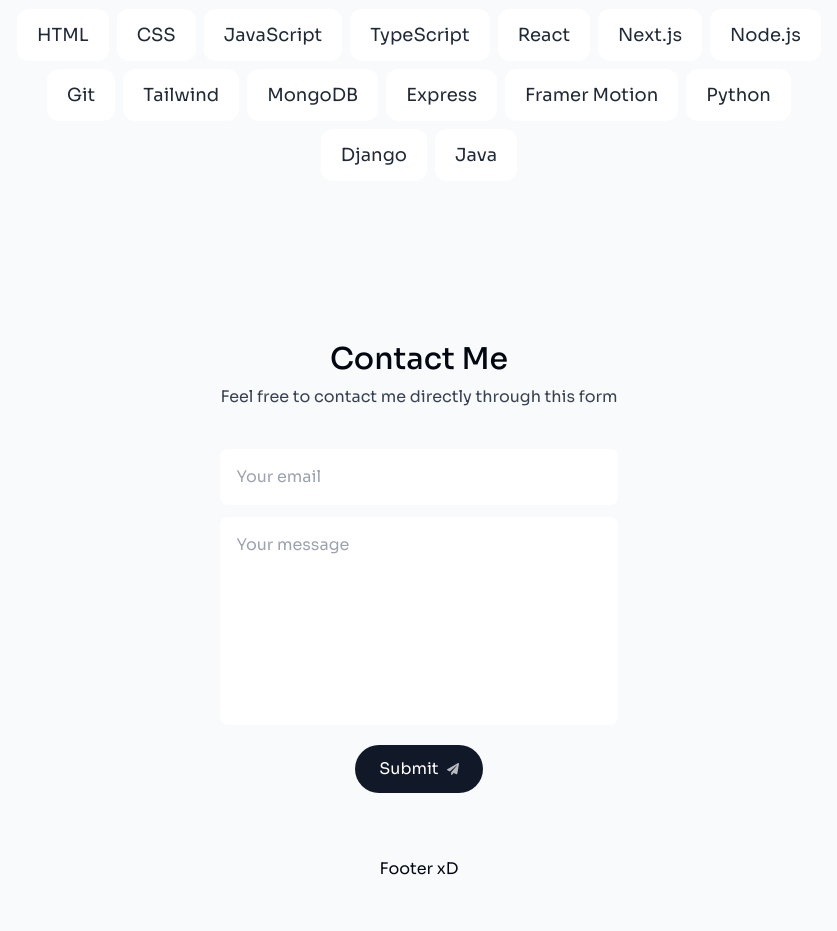
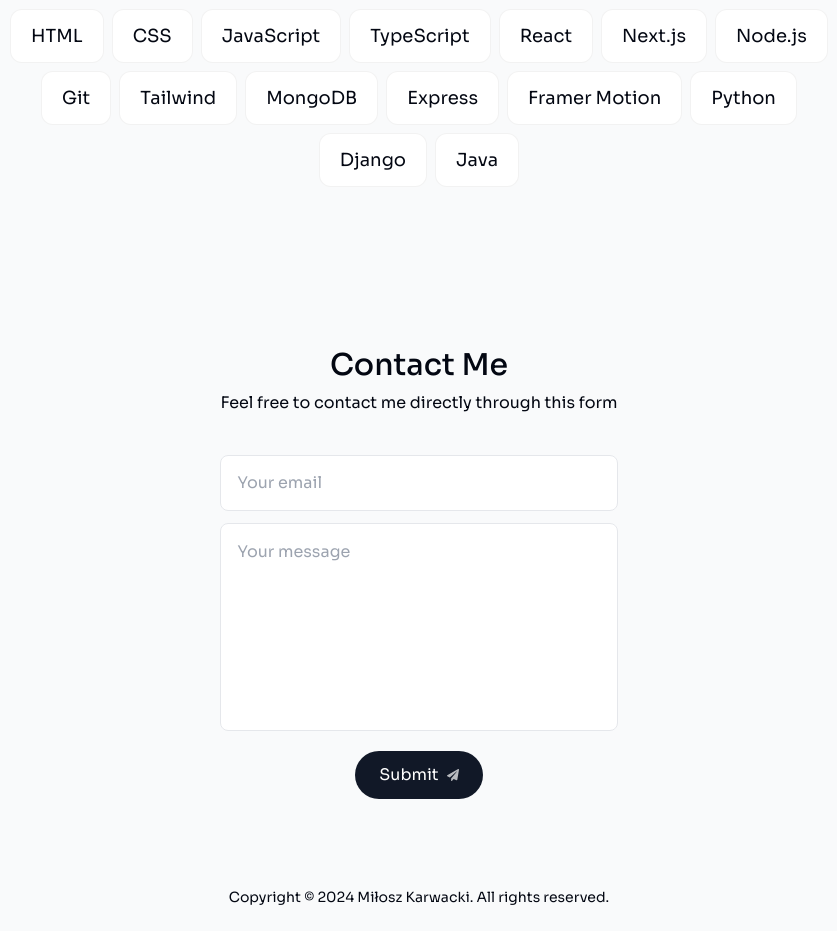
Before and after one commit to MiloszKarwacki/portfolio, a Next.js app: page / in a window 1280 px wide. Shown: the part 3060-3991 px from the top of the page, without its empty margins (221-1058 px from the left). Before the commit the page ends 3941 px from the top, so only its background shows below. Built offline with nearby package versions, Linux system fonts and the light colour scheme.

Commit message:
Add Footer.tsx

```diff
--- a/app/layout.tsx
+++ b/app/layout.tsx
@@ -6,6 +6,7 @@ import NavBar from "@/components/NavBar";
 import ThemeSwitch from "@/components/ThemeControler";
 import ThemeContextProvider from "@/containers/theme-context";
 import { LanguageProvider } from "@/containers/languageContext";
+import Footer from "@/components/Footer";
 
 const sora = Sora({
   subsets: ["latin"],
@@ -36,7 +37,9 @@ export default function RootLayout({
             <Providers>
               <NavBar />
               {children}
+
               <ThemeSwitch />
+              <Footer />
             </Providers>
           </LanguageProvider>
         </ThemeContextProvider>
--- a/app/page.tsx
+++ b/app/page.tsx
@@ -3,7 +3,6 @@ import About from "@/components/About";
 import Projects from "@/components/Projects";
 import Skills from "@/components/Skills";
 import Contact from "@/components/Contact";
-import Footer from "@/components/Footer";
 
 export default function Home() {
   return (
@@ -13,7 +12,6 @@ export default function Home() {
       <Projects />
       <Skills />
       <Contact />
-      <Footer />
     </div>
   );
 }
--- a/components/Contact.tsx
+++ b/components/Contact.tsx
@@ -14,16 +14,8 @@ const Contact = () => {
 
   const handleSubmit = async (e: React.FormEvent<HTMLFormElement>) => {
     e.preventDefault();
-    // Here you would typically handle the form submission
-    // For example, send the data to your server
-
-    // For demonstration, we'll just set isSubmitted to true
     setIsSubmitted(true);
-
-    // Reset the form
     e.currentTarget.reset();
-
-    // Hide the notification after 3 seconds
     setTimeout(() => setIsSubmitted(false), 3000);
   };
 
@@ -45,7 +37,7 @@ const Contact = () => {
         damping={1e-1}
         triggerOnce={true}
       >
-        <p className="text-gray-700 -mt-6 dark:text-white/80">
+        <p className="text-text-muted-light -mt-6 dark:text-text-muted-dark">
           {"Feel free to contact me directly through this form"}
         </p>
       </Fade>
@@ -57,11 +49,23 @@ const Contact = () => {
         triggerOnce={true}
       >
         <form
-          className="mt-10 flex flex-col items-center dark:text-black"
+          className="mt-10 flex flex-col items-center"
           onSubmit={handleSubmit}
         >
           <input
-            className="h-14 px-4 rounded-lg border-black dark:bg-white dark:text-black w-full"
+            className="h-14 px-4 rounded-lg
+              border border-ui-border-light
+              bg-background-elevated-light
+              text-text-primary-light
+              dark:border-ui-border-dark
+              dark:bg-background-elevated-dark
+              dark:text-text-primary-dark
+              w-full
+              focus:outline-none
+              focus:ring-2
+              focus:ring-primary-light
+              dark:focus:ring-primary-dark
+              transition-colors"
             name="senderEmail"
             type="email"
             required
@@ -70,7 +74,19 @@ const Contact = () => {
           />
           <textarea
             ref={messageRef}
-            className="h-52 my-3 rounded-lg resize-none border-black p-4 w-full"
+            className="h-52 my-3 rounded-lg resize-none
+              border border-ui-border-light
+              bg-background-elevated-light
+              text-text-primary-light
+              dark:border-ui-border-dark
+              dark:bg-background-elevated-dark
+              dark:text-text-primary-dark
+              p-4 w-full
+              focus:outline-none
+              focus:ring-2
+              focus:ring-primary-light
+              dark:focus:ring-primary-dark
+              transition-colors"
             name="message"
             placeholder={"Your message"}
             required
@@ -87,7 +103,11 @@ const Contact = () => {
             initial={{ y: 50, opacity: 0 }}
             animate={{ y: 0, opacity: 1 }}
             exit={{ y: 50, opacity: 0 }}
-            className="fixed bottom-4 left-0 right-0 mx-auto w-max bg-green-500 text-white px-6 py-3 rounded-full shadow-lg z-50"
+            className="fixed bottom-4 left-0 right-0 mx-auto w-max
+              bg-state-success text-text-inverse-light
+              px-6 py-3 rounded-full
+              shadow-xl dark:shadow-xl-dark
+              z-50"
           >
             Message sent successfully!
           </motion.div>
--- a/components/Footer.tsx
+++ b/components/Footer.tsx
@@ -1,7 +1,46 @@
-import React from "react";
+"use client";
+
+import React, { useState, useEffect } from "react";
+import { motion, useAnimation } from "framer-motion";
+import { useInView } from "react-intersection-observer";
 
 const Footer = () => {
-  return <div>Footer xD</div>;
+  const controls = useAnimation();
+  const [isVisible, setIsVisible] = useState(false);
+  const { ref, inView } = useInView({
+    threshold: 0.95,
+  });
+
+  const currentYear = new Date().getFullYear();
+
+  useEffect(() => {
+    if (inView) {
+      // Opóźnienie animacji o 1 sekundę po wejściu sekcji Contact w viewport
+      const timer = setTimeout(() => {
+        setIsVisible(true);
+        controls.start({ opacity: 1 });
+      }, 1000);
+
+      return () => clearTimeout(timer);
+    }
+  }, [inView, controls]);
+
+  return (
+    <motion.footer
+      ref={ref}
+      initial={{ opacity: 0 }}
+      animate={controls}
+      className={`mt-auto py-6 text-center text-text-muted-light dark:text-text-muted-dark transition-opacity duration-500 ${
+        isVisible ? "opacity-100" : "opacity-0"
+      }`}
+    >
+      <div className="container mx-auto px-4">
+        <p className="text-sm">
+          Copyright © {currentYear} Miłosz Karwacki. All rights reserved.
+        </p>
+      </div>
+    </motion.footer>
+  );
 };
 
 export default Footer;
--- a/components/SectionHeading.tsx
+++ b/components/SectionHeading.tsx
@@ -1,4 +1,3 @@
-import { h2 } from "framer-motion/client";
 import React from "react";
 
 type SectionHeadingProps = {
--- a/components/Skills.tsx
+++ b/components/Skills.tsx
@@ -3,8 +3,6 @@
 import SectionHeading from "./SectionHeading";
 import { skillsData } from "@/lib/data";
 import { useSectionInView } from "@/lib/useInView";
-
-//Animation
 import { motion } from "framer-motion";
 
 const fadeInAnimationVariants = {
@@ -28,10 +26,10 @@ export default function Skills() {
     <section
       ref={ref}
       id="skills"
-      className="mb-28 max-w-[53rem] scroll-t-28 text-center sm:mb-40"
+      className="mb-28 max-w-[53rem] scroll-mt-28 text-center sm:mb-40"
     >
       <SectionHeading>{"My Skills"}</SectionHeading>
-      <ul className="flex flex-wrap justify-center gap-2 text-lg text-gray-800">
+      <ul className="flex flex-wrap justify-center gap-2 text-lg">
         {skillsData.map((skill, index) => (
           <motion.li
             variants={fadeInAnimationVariants}
@@ -40,9 +38,20 @@ export default function Skills() {
             viewport={{
               once: true,
             }}
+            whileHover={{
+              scale: 1.1,
+              transition: {
+                duration: 0.2,
+                ease: "easeInOut",
+              },
+            }}
             custom={index}
             key={index}
-            className="bg-white border-black rounded-xl px-5 py-3 dark:bg-white/10 dark:text-white/80"
+            className="bg-white border border-black/5 rounded-xl px-5 py-3
+              hover:bg-gray-50 hover:border-black/10
+              dark:bg-white/10 dark:text-white/80 dark:border-white/5
+              dark:hover:bg-white/[0.15] dark:hover:border-white/10
+              transition-colors"
           >
             {skill}
           </motion.li>
--- a/components/SubmitButton.tsx
+++ b/components/SubmitButton.tsx
@@ -1,4 +1,3 @@
-import { use } from "framer-motion/client";
 import React from "react";
 import { useFormStatus } from "react-dom";
 import { FaPaperPlane } from "react-icons/fa";
```
